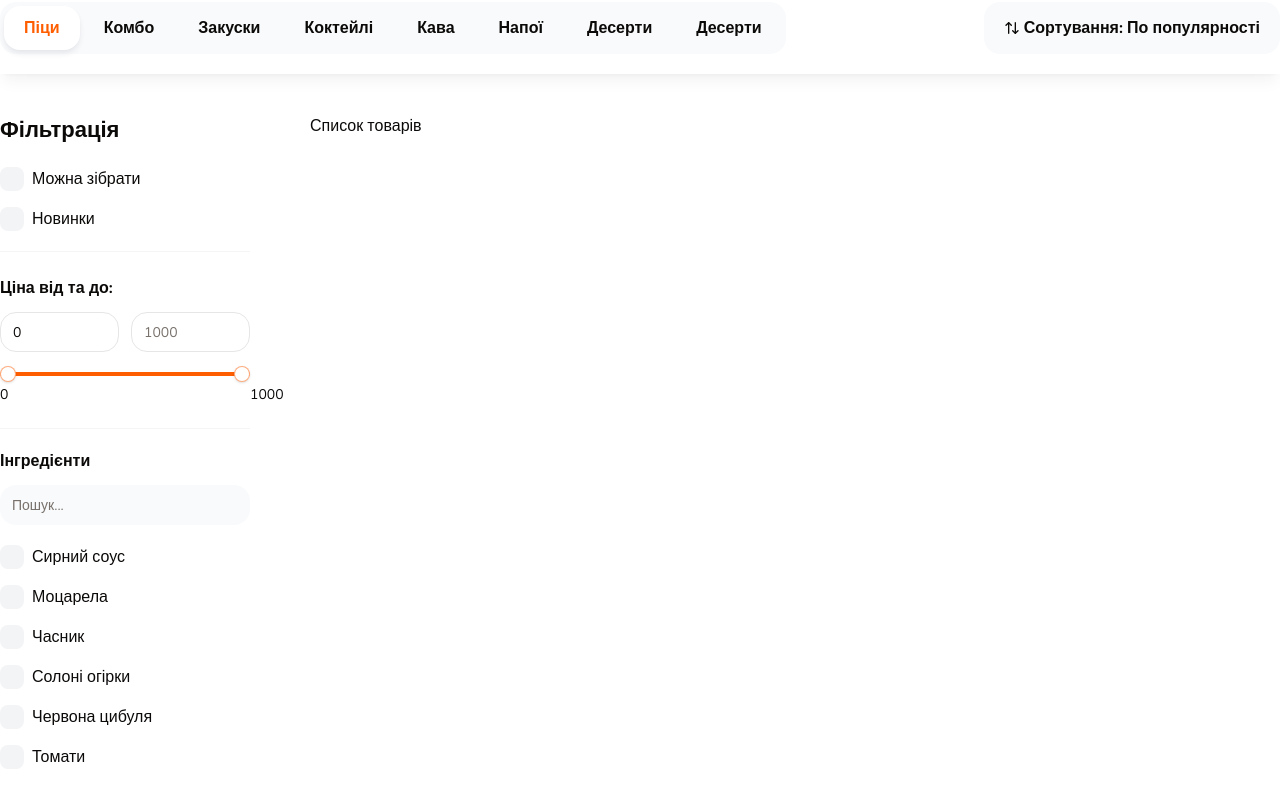
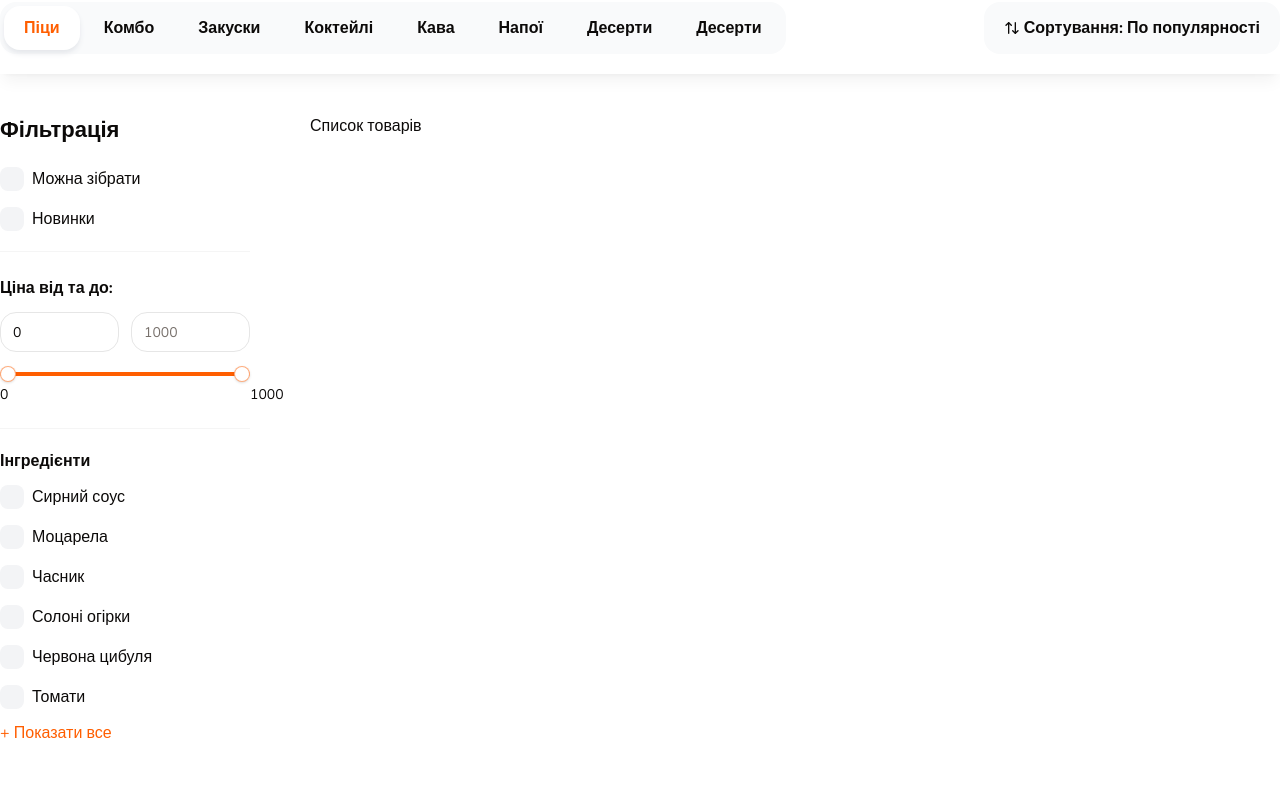
Before and after one commit to asdelay/next-pizza, a Next.js app: page / in a window 1280 px wide. Shown: the part 216-1016 px from the top of the page. Built offline with nearby package versions, Linux system fonts and the light colour scheme.

Commit message:
finished filters component

```diff
--- a/components/shared/checkbox-filters-groups.tsx
+++ b/components/shared/checkbox-filters-groups.tsx
@@ -1,4 +1,5 @@
-import React, {FC} from 'react'
+'use client'
+import React, {FC, useState} from 'react'
 import { FilterChecboxProps, FilterCheckbox } from './filter-checkbox';
 import { Input } from '../ui';
 
@@ -7,7 +8,7 @@
 interface Props {
     title: string;
     items: Item[];
-    defaultItems?: Item[];
+    defaultItems: Item[];
     limit?: number;
     searchInputPlaceholder?: string;
     onChange?: (values: string[]) => void;
@@ -27,16 +28,32 @@
         className,
     }
 ) => {
+    const [showAll, setShowAll] = useState(false)
+    const [search, setSearch] = useState('')
+
+    const list = showAll
+    ? items.filter(item => item.text.toLowerCase().includes(search.toLowerCase()))
+    : defaultItems.slice(0, limit)
+
+    const onChangeSearch = (e: React.ChangeEvent<HTMLInputElement>) => setSearch(e.target.value)
     return (
         <div className={className}>
             <p className='font-bold mb-3'>{title}</p>
 
+            {
+                showAll && (
                     <div className="mb-5">
-            <Input placeholder={searchInputPlaceholder} className='bg-gray-50 border-none'/>
+                        <Input
+                            placeholder={searchInputPlaceholder}
+                            className='bg-gray-50 border-none'
+                            onChange={onChangeSearch}
+                        />
                     </div>
+                )
+            }
 
             <div className="flex flex-col gap-4 max-h-96 pr-2 overflow-auto scrollbar">
-            {items.map((item, index) => {
+                {list.map((item, index) => {
                     return (
                         <FilterCheckbox
                             key={index}
@@ -50,6 +67,18 @@
                     )
                 })}
             </div>
+            {
+                items.length > limit && (
+                    <div className={showAll ? 'border-t border-t-neutral-100 mt-4': ''}>
+                        <button
+                            onClick={() => setShowAll(prev => !prev)}
+                            className='text-primary mt-3'
+                        >
+                            {showAll ? 'Сховати' : '+ Показати все'}
+                        </button>
                     </div>
                 )
             }
+        </div>
+    )
+}
--- a/components/shared/filters.tsx
+++ b/components/shared/filters.tsx
@@ -56,8 +56,56 @@
                     text: 'Томати',
                     value: '6',
                 },
+                {
+                    text: 'Сирний соус',
+                    value: '1',
+                },
+                {
+                    text: 'Моцарела',
+                    value: '2',
+                },
+                {
+                    text: 'Часник',
+                    value: '3',
+                },
+                {
+                    text: 'Солоні огірки',
+                    value: '4',
+                },
+                {
+                    text: 'Червона цибуля',
+                    value: '5',
+                },
+                {
+                    text: 'Томати',
+                    value: '6',
+                },
             ]}
             items={[
+                {
+                    text: 'Сирний соус',
+                    value: '1',
+                },
+                {
+                    text: 'Моцарела',
+                    value: '2',
+                },
+                {
+                    text: 'Часник',
+                    value: '3',
+                },
+                {
+                    text: 'Солоні огірки',
+                    value: '4',
+                },
+                {
+                    text: 'Червона цибуля',
+                    value: '5',
+                },
+                {
+                    text: 'Томати',
+                    value: '6',
+                },
                 {
                     text: 'Сирний соус',
                     value: '1',
```
Lines whose indentation alone changed are shown as unchanged.
